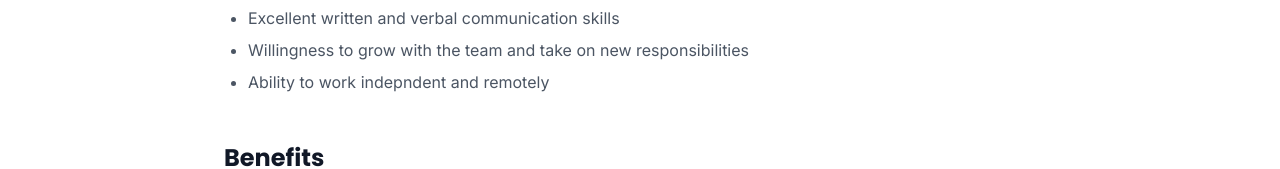
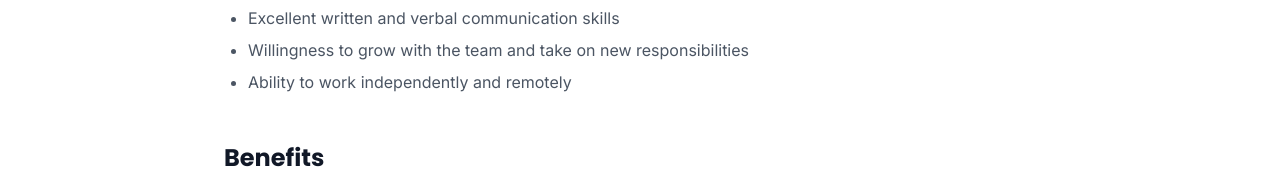
Before and after one commit to Playt-ai/playt-site, a Next.js app: page /careers/growth-intern in a window 1280 px wide. Shown: the part 774-943 px from the top of the page. Built offline with nearby package versions, Linux system fonts and the light colour scheme.

Commit message:
typo fix growth

```diff
--- a/src/app/careers/growth-intern/page.js
+++ b/src/app/careers/growth-intern/page.js
@@ -40,7 +40,7 @@ export default function GrowthIntern() {
               <li>Strong interest in startups, entrepreneurship, and early-stage growth</li>
               <li>Excellent written and verbal communication skills</li>
               <li>Willingness to grow with the team and take on new responsibilities</li>
-              <li>Ability to work indepndent and remotely</li>
+              <li>Ability to work independently and remotely</li>
             </ul>
 
             <h2 className="text-2xl font-bold font-poppins text-gray-900 mt-12 mb-4">Benefits</h2>
```
